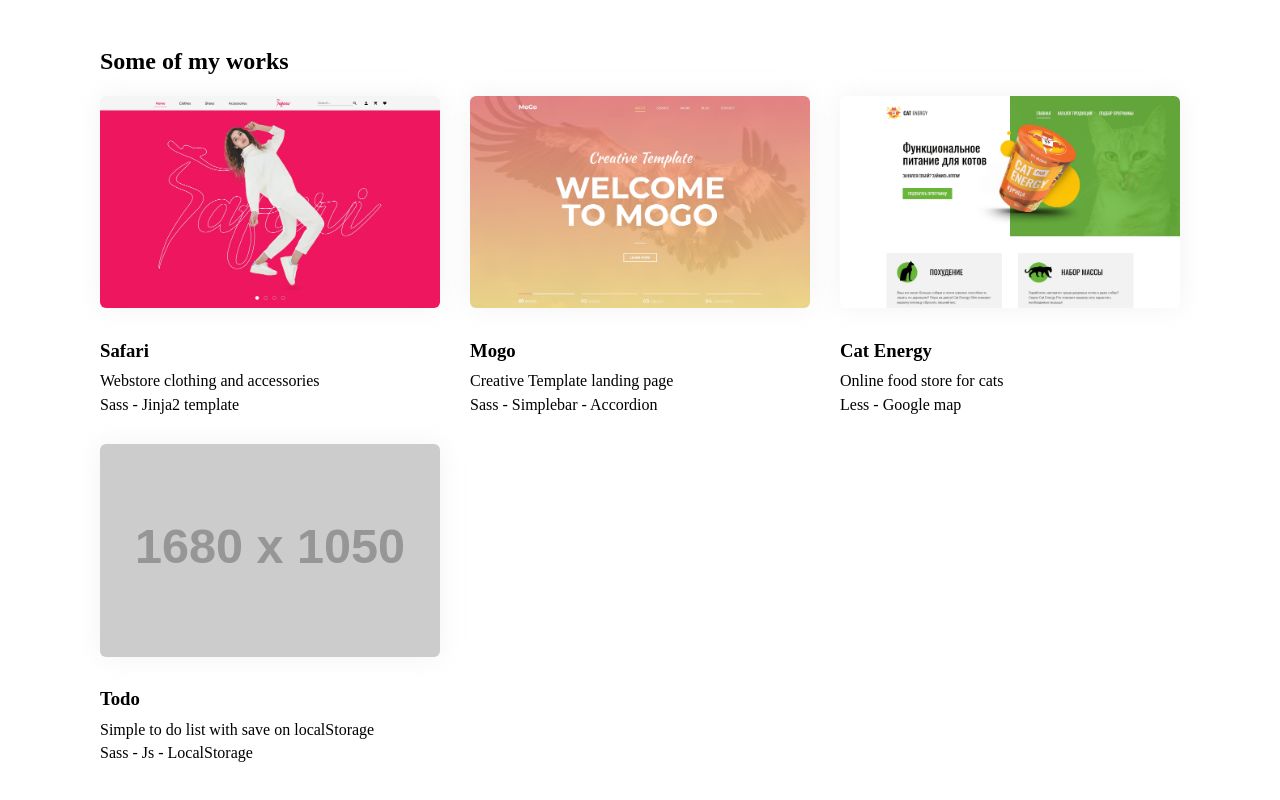
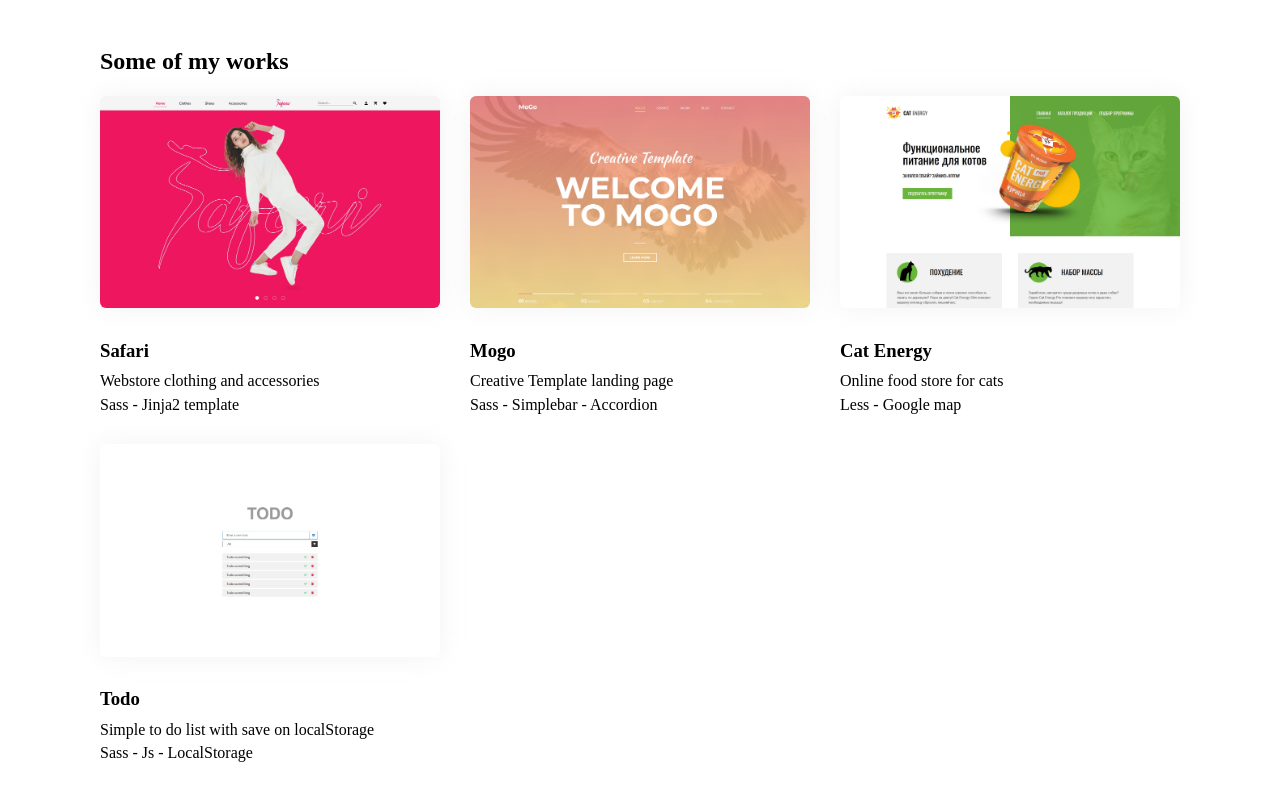
Before and after one commit to Nailheart/Nailheart.github.io, a website: page src/index.html in a window 1280 px wide. Shown: the part 326-1126 px from the top of the page. Drawn offline with nearby package versions, Linux system fonts and the light colour scheme; files that its build step writes are made by us from their sources; placeholder pictures from the web are drawn by us.

Commit message:
Обновлена картика todo

```diff
--- a/src/index.html
+++ b/src/index.html
@@ -124,7 +124,7 @@
 
           <article class="work">
             <a class="work__img-link" href="https://github.com/Nailheart/Todo" target="_blank">
-              <img class="work__img" src="https://via.placeholder.com/1680x1050" alt="Todo - simple work list">
+              <img class="work__img" src="img/works/todo.jpg" alt="Todo - simple work list">
             </a>
 
             <div class="work__inner">
```
Also changed, not shown: src/img/works/todo.jpg (added).
